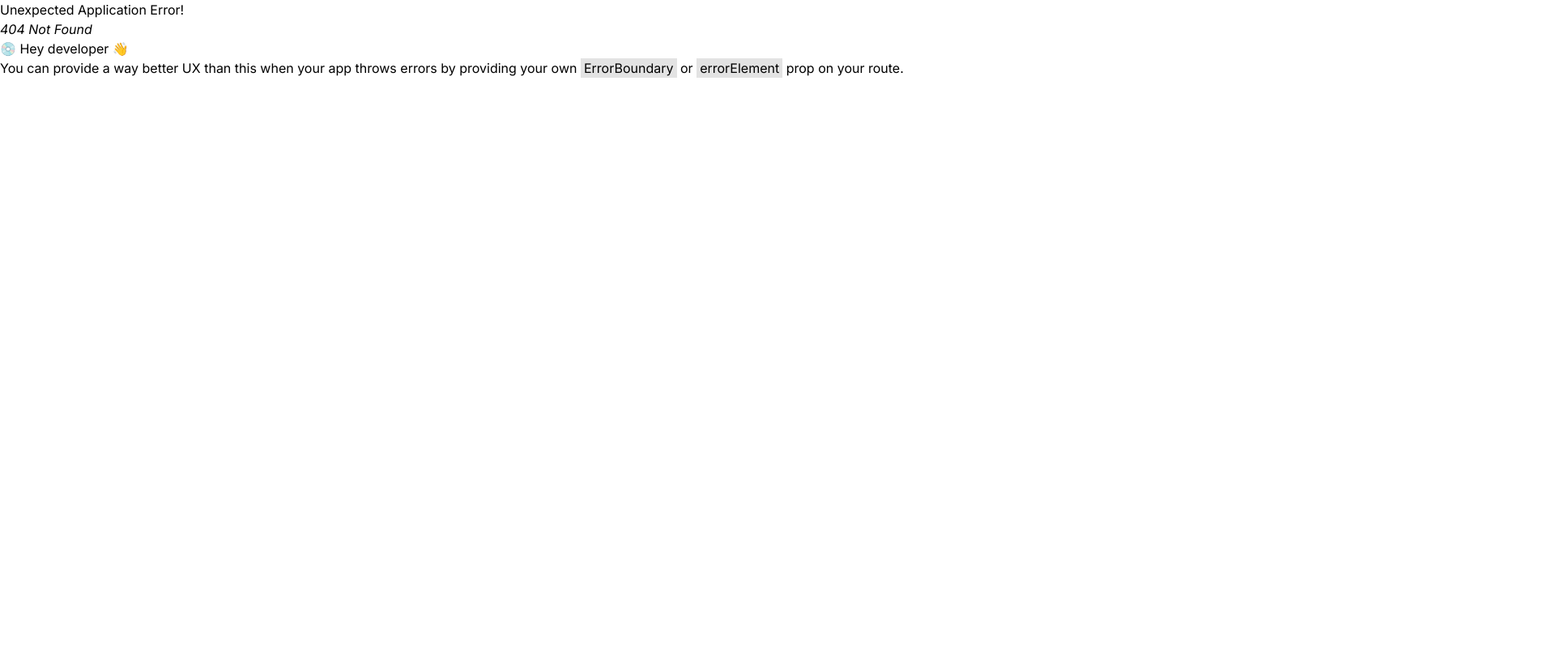
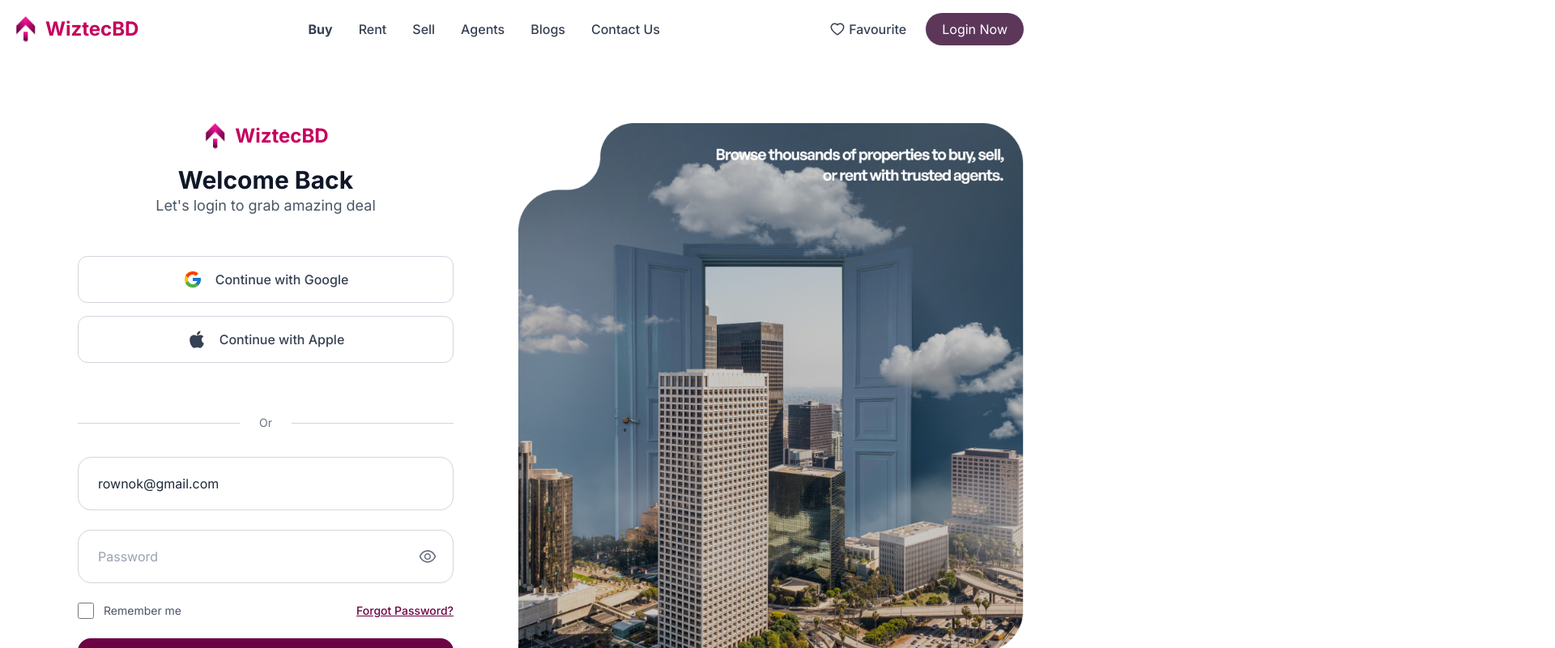
Before and after one commit to amdadislam01/wiztecbd-task-assingment, a React (Vite) app: page /login in a window 1280 px wide. Before the commit this address had no page. Shown: the top 800 px of the page at 81% size, 1920 px wide, since content can reach past the window. Built offline with nearby package versions, Linux system fonts and the light colour scheme.

Commit message:
Login complate

```diff
--- /dev/null
+++ b/src/auth/Login.jsx
@@ -0,0 +1,110 @@
+import { FcGoogle } from "react-icons/fc";
+import { FaApple } from "react-icons/fa";
+import { AiOutlineEye, AiOutlineEyeInvisible } from "react-icons/ai";
+import { useState } from "react";
+import loginImage from "../assets/login.png";
+import homeIcon from "/logo.png";
+
+const Login = () => {
+  const [showPass, setShowPass] = useState(false);
+  return (
+    <div className="min-h-screen flex items-center justify-center p-4">
+      <div className="w-full max-w-7xl grid grid-cols-1 lg:grid-cols-2 overflow-hidden">
+        <div className="px-8 py-12 lg:px-20 lg:py-16 flex flex-col justify-center">
+          <div className="mb-12 flex justify-center flex-col items-center">
+            <div className="flex items-center gap-2">
+              <img src={homeIcon} alt="home" className="w-8 h-8" />
+              <span className="text-2xl font-bold text-pink-700">WiztecBD</span>
+            </div>
+            <div className="flex items-center flex-col mt-4">
+              <p className="text-3xl font-bold text-gray-900 mt-1">
+                Welcome Back
+              </p>
+              <p className="text-lg text-gray-600">
+                Let's login to grab amazing deal
+              </p>
+            </div>
+          </div>
+
+          <div className="space-y-4 mb-8">
+            <button className="w-full flex items-center justify-center gap-4 bg-white border border-gray-300 rounded-xl py-4 hover:bg-gray-50 transition font-medium text-gray-700">
+              <FcGoogle className="text-2xl" />
+              Continue with Google
+            </button>
+            <button className="w-full flex items-center justify-center gap-4 bg-white border border-gray-300 rounded-xl py-4 hover:bg-gray-50 transition font-medium text-gray-700">
+              <FaApple className="text-2xl" />
+              Continue with Apple
+            </button>
+          </div>
+
+          <div className="relative my-8">
+            <div className="absolute inset-0 flex items-center">
+              <div className="w-full border-t border-gray-300" />
+            </div>
+            <div className="relative flex justify-center">
+              <span className="bg-white px-6 text-gray-500 text-sm">Or</span>
+            </div>
+          </div>
+
+          <form className="space-y-6">
+            <input
+              type="email"
+              defaultValue="rownok@gmail.com"
+              className="w-full px-6 py-5 border border-gray-300 rounded-2xl text-gray-800 placeholder-gray-400 focus:outline-none focus:ring-2 focus:ring-[#6C0443]"
+              placeholder="Email"
+            />
+
+            <div className="relative">
+              <input
+                type={showPass ? "text" : "password"}
+                className="w-full px-6 py-5 border border-gray-300 rounded-2xl text-gray-800 placeholder-gray-400 focus:outline-none focus:ring-2 focus:ring-[#6C0443] pr-14"
+                placeholder="Password"
+              />
+              <button
+                type="button"
+                onClick={() => setShowPass(!showPass)}
+                className="absolute right-5 top-1/2 -translate-y-1/2 text-gray-500 hover:text-gray-700"
+              >
+                {showPass ? (
+                  <AiOutlineEyeInvisible size={24} />
+                ) : (
+                  <AiOutlineEye size={24} />
+                )}
+              </button>
+            </div>
+
+            <div className="flex items-center justify-between text-sm">
+              <label className="flex items-center gap-3 cursor-pointer">
+                <input
+                  type="checkbox"
+                  className="w-5 h-5 text-[#6C0443] rounded border-gray-300"
+                />
+                <span className="text-gray-600">Remember me</span>
+              </label>
+              <a href="#" className="text-[#6C0443] font-medium underline">
+                Forgot Password?
+              </a>
+            </div>
+
+            <button className="w-full bg-[#6C0443] text-white text-lg font-semibold py-5 rounded-2xl shadow-md">
+              Login
+            </button>
+          </form>
+
+          <p className="text-center mt-10 text-gray-600">
+            Don't have an account?{" "}
+            <a href="#" className="text-[#6C0443] font-bold underline">
+              Sign Up
+            </a>
+          </p>
+        </div>
+
+        <div className="mt-16">
+          <img src={loginImage} alt="login" />
+        </div>
+      </div>
+    </div>
+  );
+};
+
+export default Login;
--- a/src/routes/routes.jsx
+++ b/src/routes/routes.jsx
@@ -1,6 +1,7 @@
 import { createBrowserRouter } from "react-router";
 import MainLayouts from "../layouts/MainLayouts";
 import Home from "../page/Home/Home";
+import Login from "../auth/Login"
 
 export const router = createBrowserRouter([
     {
@@ -10,6 +11,10 @@ export const router = createBrowserRouter([
             {
                 index: true,
                 element: <Home />
+            },
+            {
+                path: '/login',
+                element: <Login />
             }
         ]
     }
--- a/src/shared/Footer/Footer.jsx
+++ b/src/shared/Footer/Footer.jsx
@@ -16,7 +16,7 @@ const Footer = () => {
         borderTopRightRadius: "30px",
       }}
     >
-      <div className="grid grid-cols-1 md:grid-cols-3 text-white mb-64 gap-10 max-w-[1500px] mx-auto px-6">
+      <div className="grid grid-cols-1 md:grid-cols-3 text-white mb-112 gap-10 max-w-[1500px] mx-auto px-6">
         <div>
           <h3 className="font-semibold text-[20px] mb-4">About Us</h3>
           <ul className="space-y-2 text-[#d7d4d4] text-[15px]">
@@ -62,8 +62,8 @@ const Footer = () => {
         </div>
       </div>
 
-      <div className="absolute bottom-8 left-1/2 -translate-x-1/2 w-full text-center pointer-events-none select-none">
-        <h1 className="text-[140px] md:text-[220px] font-extrabold tracking-tight text-white opacity-[0.3] leading-none">
+      <div className="absolute bottom-12 left-1/2 -translate-x-1/2 w-full text-center pointer-events-none select-none">
+        <h1 className="text-[140px] md:text-[420px] font-extrabold tracking-tight text-white opacity-[0.3] leading-none">
           WiztecBD
         </h1>
       </div>
--- a/src/shared/Navbar/Navbar.jsx
+++ b/src/shared/Navbar/Navbar.jsx
@@ -3,17 +3,20 @@ import homeIcon from "/logo.png";
 import { AiOutlineHeart } from "react-icons/ai";
 import { HiOutlineMenu } from "react-icons/hi";
 import { HiX } from "react-icons/hi";
+import { Link } from "react-router";
 
 const Navbar = () => {
-    const [open, setOpen] = useState(false);
+  const [open, setOpen] = useState(false);
   return (
     <nav className="w-full bg-white sticky top-0 z-50">
       <div className="max-w-[1500px] mx-auto flex items-center justify-between py-4 px-4">
         {/* Logo  */}
-        <div className="flex items-center gap-2">
-          <img src={homeIcon} alt="home" className="w-8 h-8" />
-          <span className="text-2xl font-bold text-pink-700">WiztecBD</span>
-        </div>
+        <Link to={"/"}>
+          <div className="flex items-center gap-2">
+            <img src={homeIcon} alt="home" className="w-8 h-8" />
+            <span className="text-2xl font-bold text-pink-700">WiztecBD</span>
+          </div>
+        </Link>
 
         {/*  Menu-bar */}
         <ul className="hidden md:flex items-center gap-8 text-gray-700 font-medium">
@@ -31,9 +34,12 @@ const Navbar = () => {
             <span className="text-gray-700 font-medium">Favourite</span>
           </div>
 
-          <button className="bg-[#5c375a] text-white px-5 py-2 rounded-full hover:bg-[#492c47] transition">
+          <Link
+            to={"/login"}
+            className="bg-[#5c375a] text-white px-5 py-2 rounded-full hover:bg-[#492c47] transition"
+          >
             Login Now
-          </button>
+          </Link>
         </div>
 
         <div
@@ -67,9 +73,12 @@ const Navbar = () => {
           <span className="text-gray-700 font-medium">Favourite</span>
         </div>
 
-        <button className="mt-4 w-full bg-[#5c375a] text-white py-2 rounded-full">
+        <Link
+          to={"/login"}
+          className="mt-4 w-full bg-[#5c375a] text-white py-2 rounded-full"
+        >
           Login Now
-        </button>
+        </Link>
       </div>
     </nav>
   );
```
Also changed, not shown: src/assets/login.png (added).
